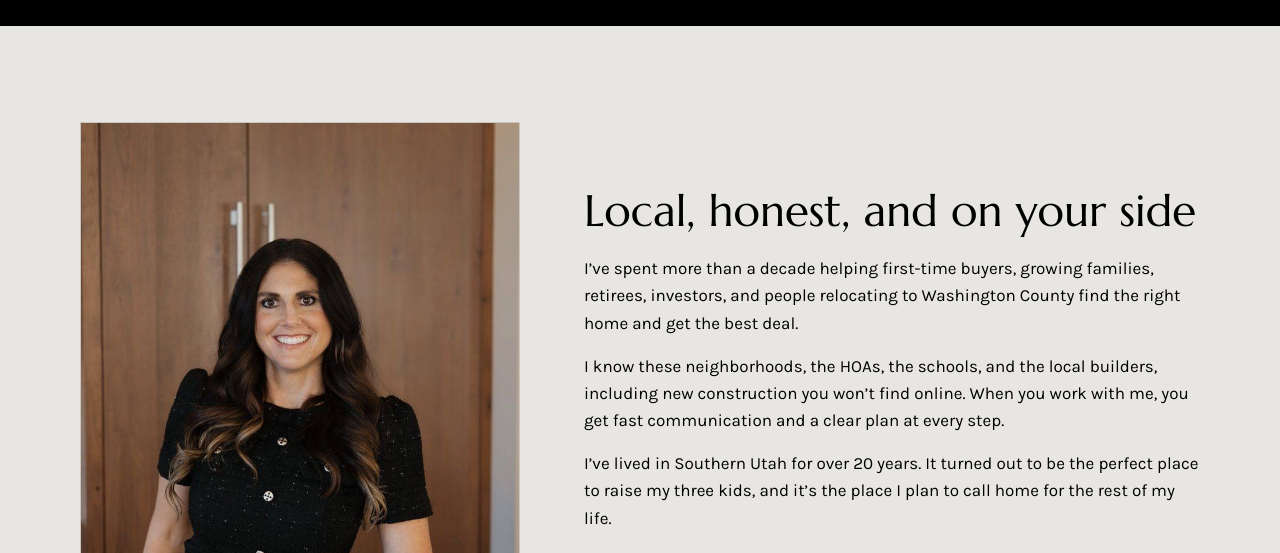
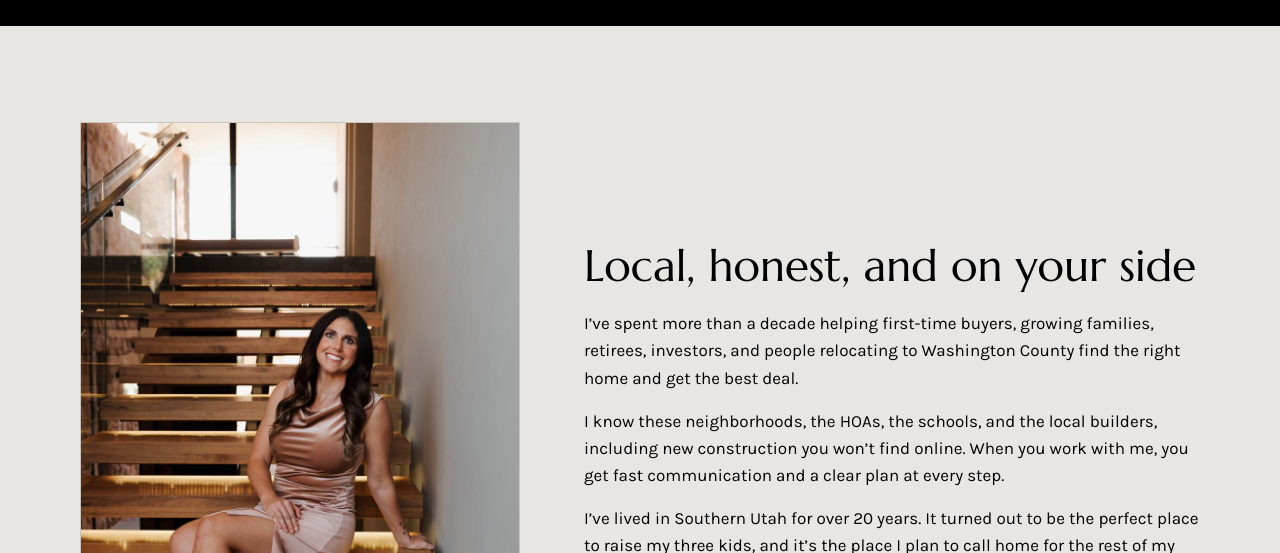
Before and after one commit to imyourrealestategirl-hub/imyourrealestategirl-website, a plain HTML site: page index.html in a window 1280 px wide. Shown: the part 1010-1563 px from the top of the page. Drawn offline with Linux system fonts and the light colour scheme.

Commit message:
Add files via upload

```diff
--- a/index.html
+++ b/index.html
@@ -99,8 +99,8 @@ section{padding:6rem 0}
 
 /* About */
 .about .wrap{display:grid;grid-template-columns:5fr 7fr;gap:4rem;align-items:center}
-.portrait{aspect-ratio:4/5;background:var(--surface);border:1px solid var(--line);overflow:hidden}
-.portrait img{width:100%;height:100%;object-fit:cover;object-position:50% 20%}
+.portrait{aspect-ratio:2/3;background:var(--surface);border:1px solid var(--line);overflow:hidden}
+.portrait img{width:100%;height:100%;object-fit:cover;object-position:50% 50%}
 .signoff{font-family:"Marcellus",Georgia,serif;font-size:1.35rem;color:var(--tan-deep);margin-top:1.5rem}
 @media (max-width:860px){.about .wrap{grid-template-columns:1fr;gap:2.5rem}.portrait{max-width:380px}}
 
@@ -241,7 +241,7 @@ footer p{margin:0}
   <section class="about" id="about" aria-labelledby="about-title">
     <div class="wrap">
       <div class="portrait">
-        <img src="images/alecia-jones-portrait.jpg" alt="Alecia Jones, St. George real estate agent" width="765" height="1100">
+        <img src="images/alecia-jones-staircase.jpg" alt="Alecia Jones, Southern Utah REALTOR®, seated on a floating wood staircase" width="900" height="1350" loading="lazy">
       </div>
       <div>
         <h2 id="about-title">Local, honest, and on your side</h2>
```
